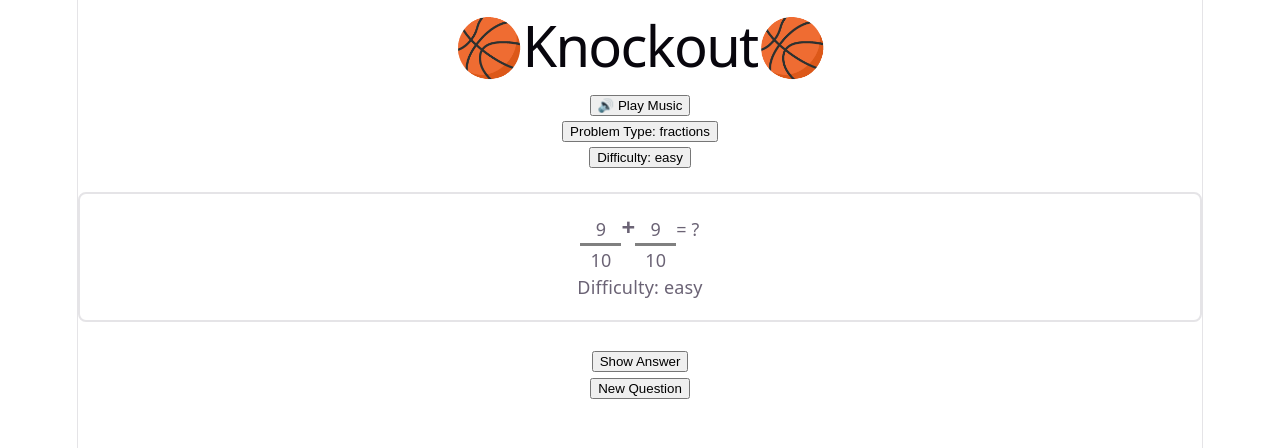
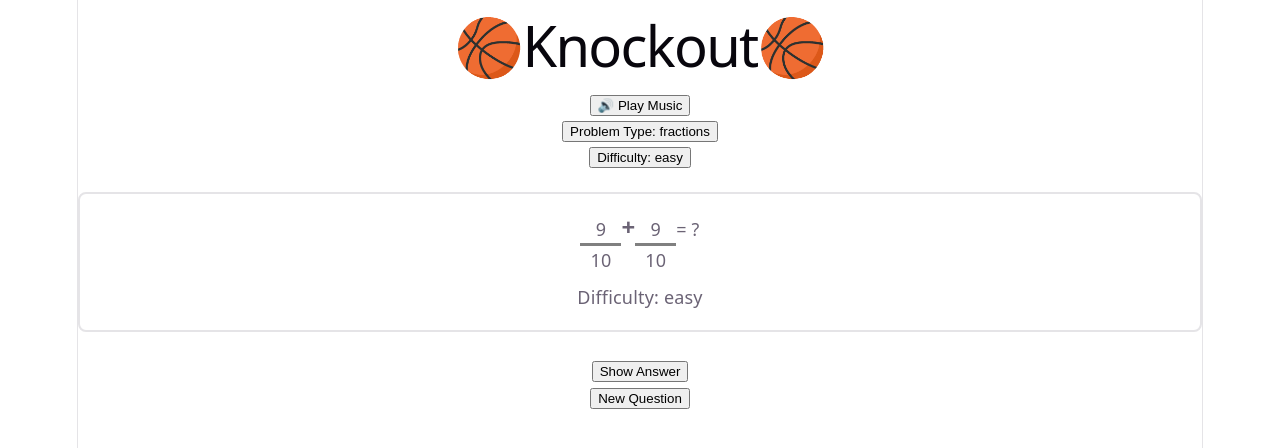
Before and after one commit to nicholaskim1004/knockout_webpage, a React (Vite) app in the folder knockout/: page / in a window 1280 px wide. Shown: the top 448 px of the page. Built offline with nearby package versions, Linux system fonts and the light colour scheme.

Commit message:
added slight buffer between percentage eq and difficulty and lowered font size for percentage question

```diff
--- a/knockout/src/App.css
+++ b/knockout/src/App.css
@@ -64,7 +64,7 @@
 .equals,
 .question-mark {
     display: inline-block;
-    font-size: 48px;
+    font-size: 30px;
     font-weight: bold;
     transform: translateY(0px);
 
@@ -76,7 +76,7 @@
     justify-content: center;
     gap: 25px;
 
-    font-size: 55px;
+    font-size: 32px;
     font-weight: bold;
 }
 
--- a/knockout/src/App.jsx
+++ b/knockout/src/App.jsx
@@ -250,7 +250,7 @@ function Answer({ question, problemType }) {
                     <PercentageQuestion question={questions} />
                 )}
 
-                <p>Difficulty: {questions.difficulty}</p>
+                <p style={{ marginTop: '10px' }}>Difficulty: {questions.difficulty}</p>
 
             </div>
             <button onClick={handleToggle}>
```
